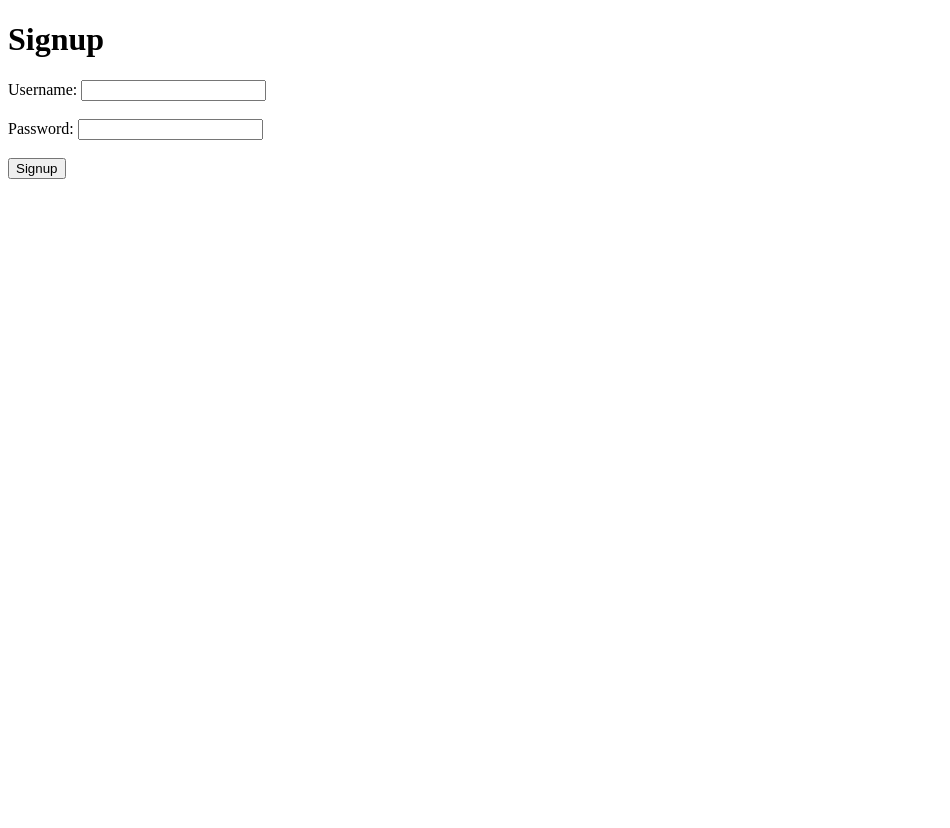
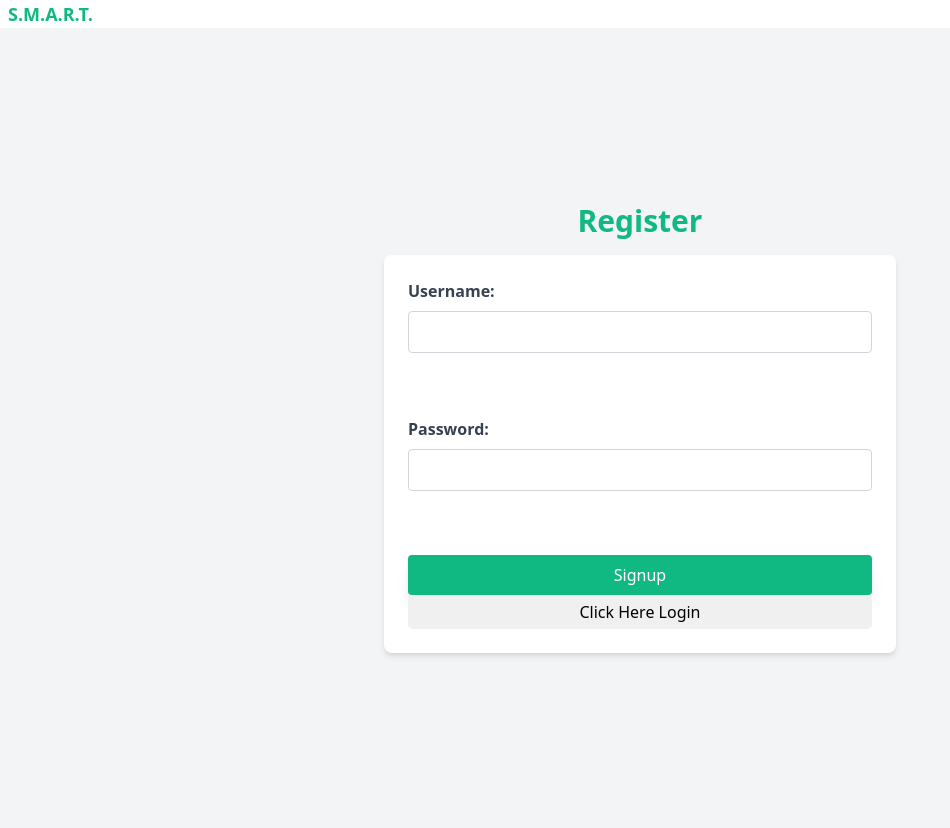
Before and after one commit to Nolan-Reilly/sparkHacks, a Flask app: page /signup in a window 1280 px wide. Shown: the whole page, without its empty margins (0-950 px from the left). Before the commit the page ends 179 px from the top, so only its background shows below. Run offline with Flask 3, Linux system fonts and the light colour scheme.

Commit message:
styled login and signup pages

```diff
--- a/website/templates/login.html
+++ b/website/templates/login.html
@@ -28,6 +28,9 @@
             <input class="w-full p-2 mb-4 border border-gray-300 rounded" type="password" id="password" name="password" required><br><br>
 
             <button class="w-full p-2 bg-green-500 text-white rounded hover:bg-green-600 shadow-lg" type="submit" id="submit">Login</button>
+            <div style="display: inline-block; padding: 5px; background-color: #f0f0f0; border-radius: 5px; text-align: center;">
+              <a href="signup" style="color: black;">Click Here to Register</a>
+            </div>
 
         </div>
       </div>
--- a/website/templates/signup.html
+++ b/website/templates/signup.html
@@ -1,19 +1,39 @@
 <!DOCTYPE html>
-<html>
+<html lang="en">
 <head>
+    <meta charset="UTF-8">
+    <meta name="viewport" content="width=device-width, initial-scale=1.0">
+    <link rel="stylesheet" href="../css/main.css">
+    <link href="https://cdnjs.cloudflare.com/ajax/libs/font-awesome/5.15.3/css/all.min.css" rel="stylesheet">
+    <link href="https://cdn.jsdelivr.net/npm/tailwindcss@2.2.16/dist/tailwind.min.css" rel="stylesheet">
     <title>Signup</title>
 </head>
 <body>
-    <h1>Signup</h1>
+    <div class="flex-shrink-0 flex items-center mr-6 sm:mr-0">
+      <!-- Logo and Name -->
+      <i class="fas fa-drone mr-2 text-green-500"></i>
+      <span class="text-green-500 text-lg font-semibold">S.M.A.R.T.</span>
+    </div>
+    <form class="h-screen bg-gray-100 p-6", method="POST">
+      <div class="container mx-auto h-full flex flex-col justify-center items-center">
+        <h1 class="text-center text-3xl font-bold mb-4 text-green-500 flex items-center">
+            <p>Register</p>
+        </h1>
+        <div class="flex flex-col w-full max-w-lg bg-white p-6 rounded-lg shadow-md">
 
-    <form method="POST">
-        <label for="username">Username:</label>
-        <input type="text" id="username" name="username" required><br><br>
+            <label for="username" class="mb-2 font-semibold text-gray-700">Username:</label>
+            <input class="w-full p-2 mb-4 border border-gray-300 rounded"  type="text" id="username" name="username" required><br><br>
 
-        <label for="password">Password:</label>
-        <input type="password" id="password" name="password" required><br><br>
+            <label for="password" class="mb-2 font-semibold text-gray-700">Password:</label>
+            <input class="w-full p-2 mb-4 border border-gray-300 rounded" type="password" id="password" name="password" required><br><br>
 
-        <input type="submit" value="Signup">
+            <button class="w-full p-2 bg-green-500 text-white rounded hover:bg-green-600 shadow-lg" type="submit" id="Signup">Signup</button>
+            <div style="display: inline-block; padding: 5px; background-color: #f0f0f0; border-radius: 5px; text-align: center;">
+              <a href="javascript:history.back();" style="color: black;">Click Here Login</a>
+            </div>
+
+        </div>
+      </div>
     </form>
 </body>
 </html>
```
